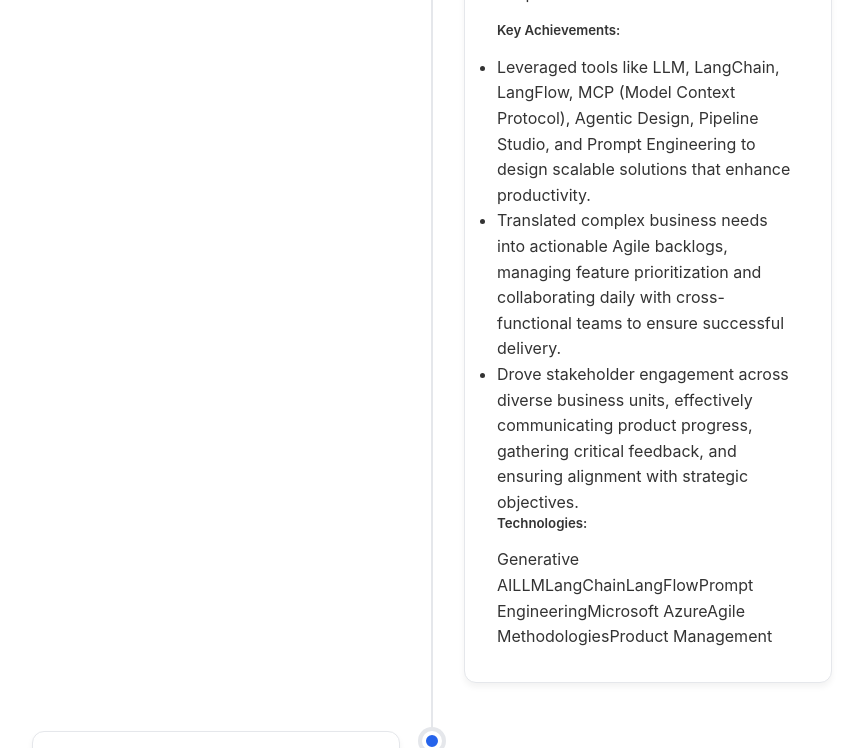
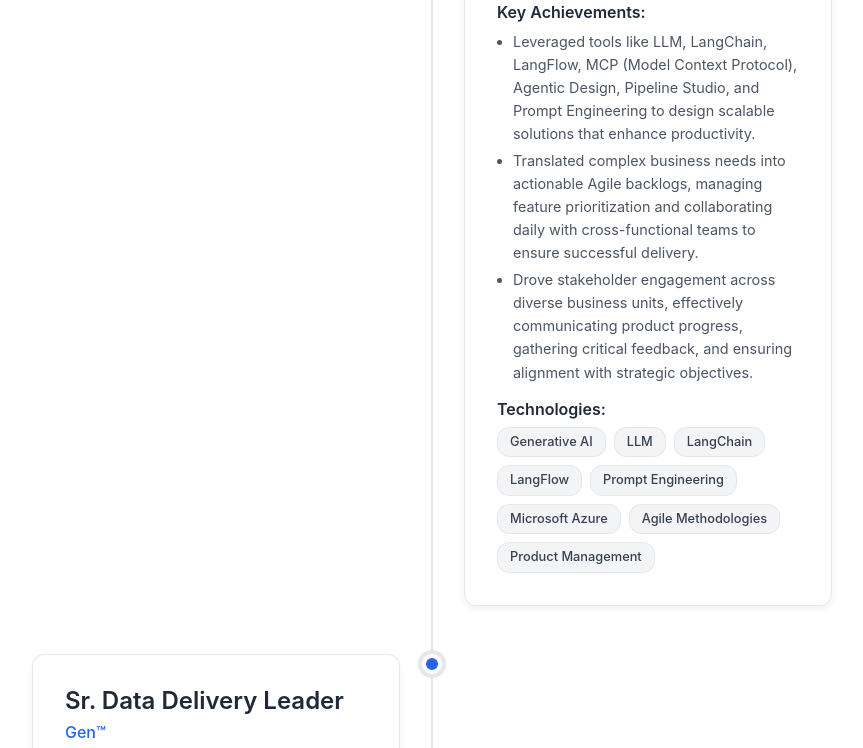
Before and after one commit to rinkeshjindal/rinkeshjindal, a website: page index.html in a window 1280 px wide. Shown: the part 3253-4001 px from the top of the page, without its empty margins (208-1071 px from the left). Drawn offline with Linux system fonts and the light colour scheme.

Commit message:
Update style.css

```diff
--- a/assets/css/style.css
+++ b/assets/css/style.css
@@ -367,7 +367,63 @@ section {
 .timeline-date {
     color: #6b7280;
     font-size: 0.9rem;
+    margin-bottom: 0.5rem;
+}
+
+.timeline-location {
+    color: #9ca3af;
+    font-size: 0.9rem;
     margin-bottom: 1rem;
+    font-style: italic;
+}
+
+.achievements {
+    margin-top: 1rem;
+}
+
+.achievements h5 {
+    color: #1f2937;
+    font-size: 1rem;
+    margin-bottom: 0.5rem;
+    font-weight: 600;
+}
+
+.achievements ul {
+    margin-left: 1rem;
+    margin-bottom: 1rem;
+}
+
+.achievements li {
+    color: #4b5563;
+    margin-bottom: 0.25rem;
+    font-size: 0.9rem;
+}
+
+.technologies {
+    margin-top: 1rem;
+}
+
+.technologies h5 {
+    color: #1f2937;
+    font-size: 1rem;
+    margin-bottom: 0.5rem;
+    font-weight: 600;
+}
+
+.tech-tags {
+    display: flex;
+    flex-wrap: wrap;
+    gap: 0.5rem;
+}
+
+.tech-tag {
+    background: #f3f4f6;
+    color: #374151;
+    padding: 0.25rem 0.75rem;
+    border-radius: 12px;
+    font-size: 0.8rem;
+    font-weight: 500;
+    border: 1px solid #e5e7eb;
 }
 
 /* Skills Section */
```
